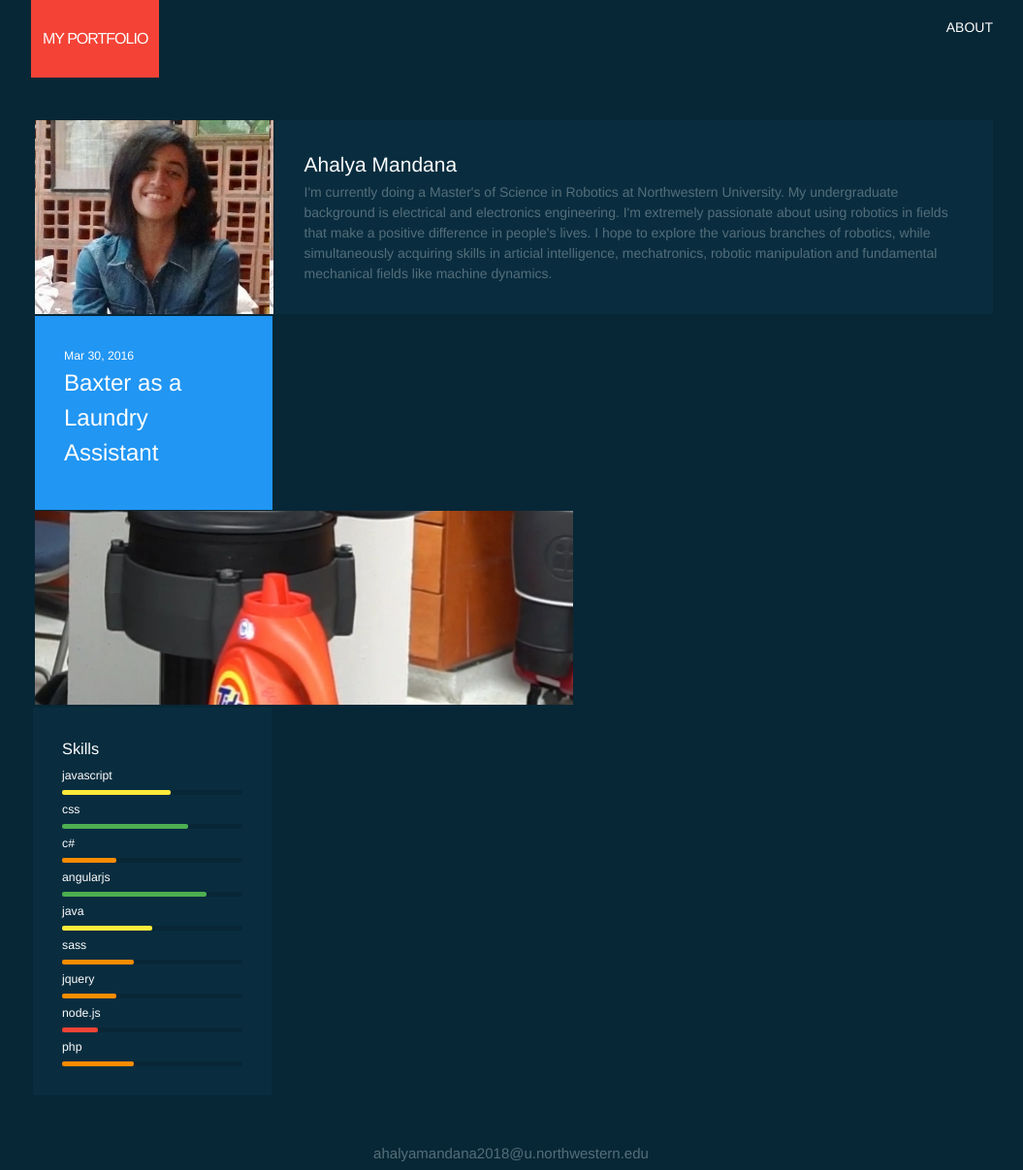
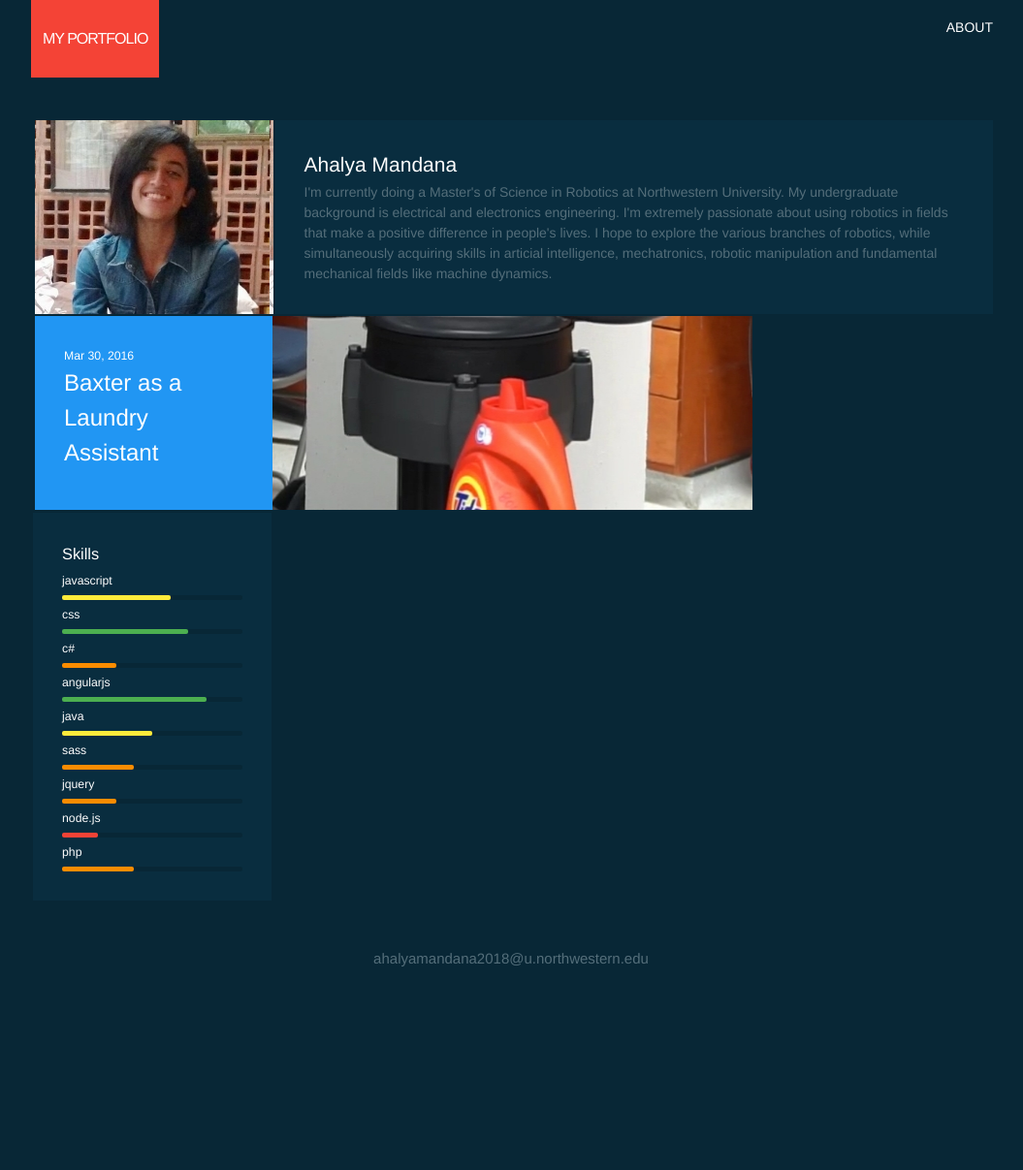
Before and after one commit to am2512/am2512.github.io, a Jekyll site: the page built from index.html, in a window 1280 px wide. Shown: the whole page at 97% size, without its empty margins (112-1167 px from the left). Built offline with Jekyll 4.4.1, drawn with Linux system fonts in a browser that asks for light colours; after the commit the page ends 1006 px from its top, so only the background shows below that.

Commit message:
Rearranging images

```diff
--- a/index.html
+++ b/index.html
@@ -34,9 +34,9 @@ layout: default
         </div>
       </div>
 
-       <div class="col col-9">
+
        <div class="block glass"  style="background-image:url(assets/1.jpg)">
-          </div>
+
       </div>
 
 
```
